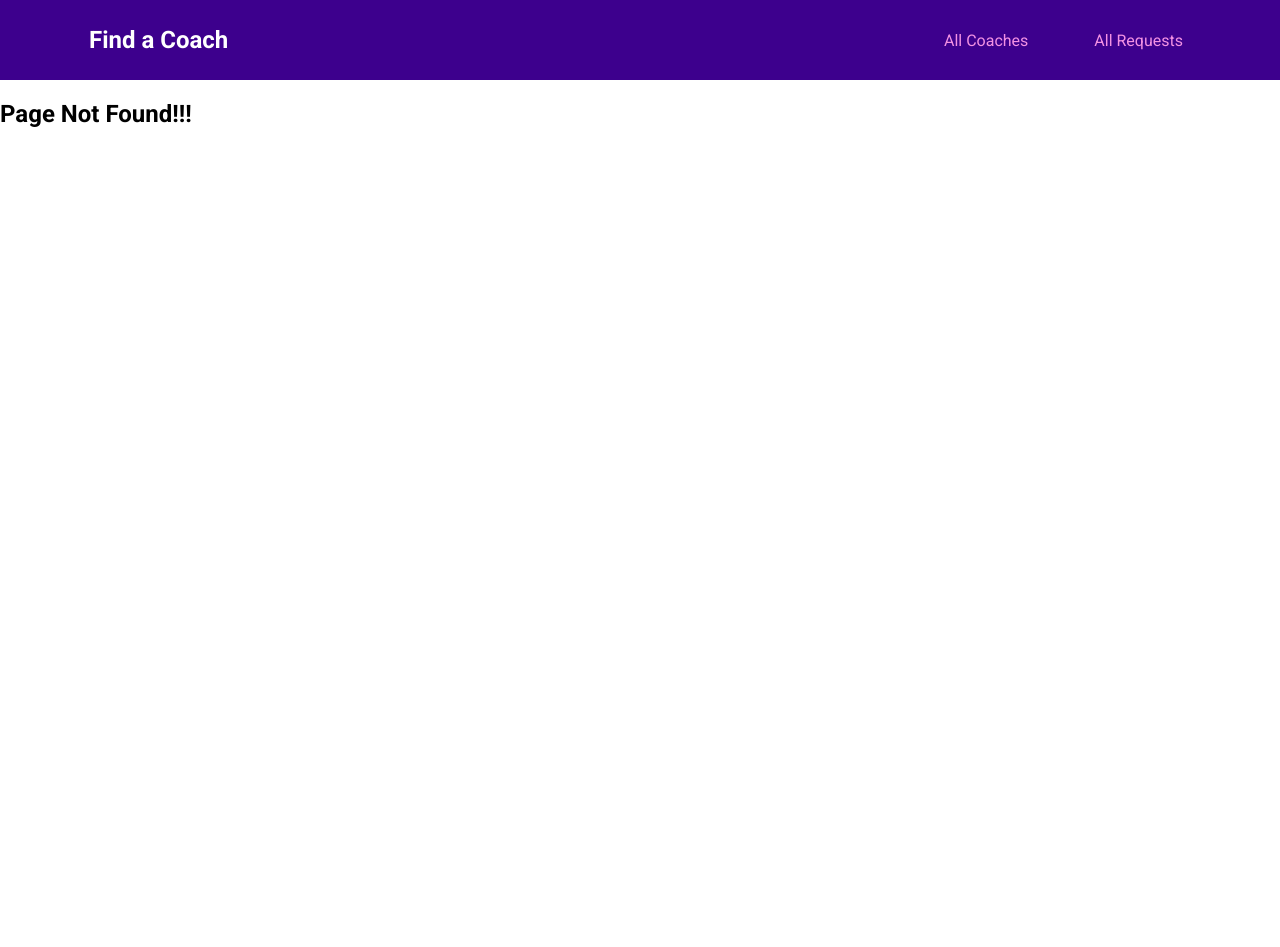
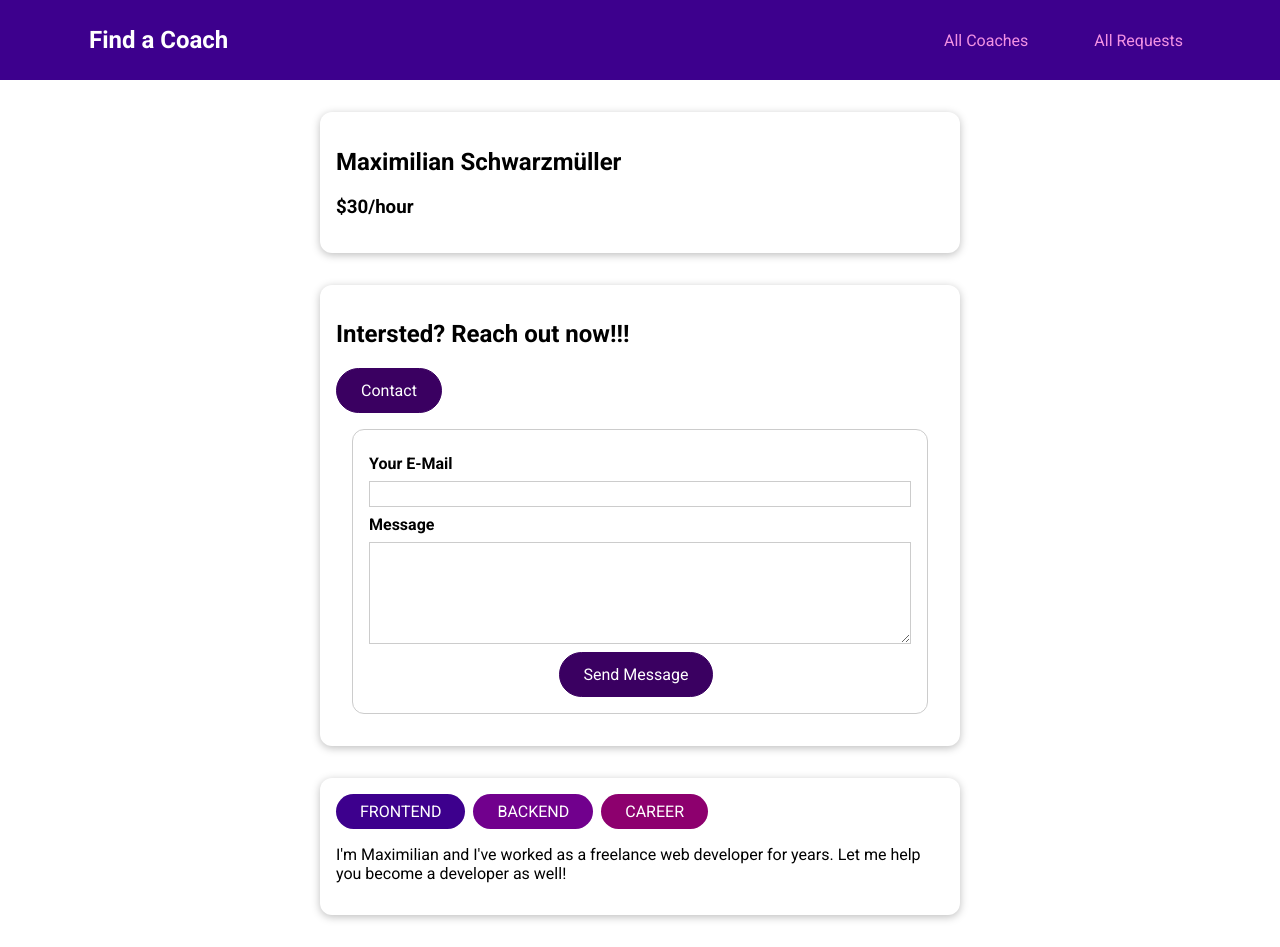
Before and after one commit to danieltrusca/FindACoach-VueJS, a Vue app: page /coaches/c1/contact in a window 1280 px wide. Before the commit this address had no page. Before the commit the page ends 800 px from the top, so only its background shows below. Built offline with nearby package versions, Linux system fonts and the light colour scheme.

Commit message:
working on contact form

```diff
--- a/src/pages/requests/ContactCoach.vue
+++ b/src/pages/requests/ContactCoach.vue
@@ -1,5 +1,93 @@
 <template>
-  <section>
-    Contact this Coach
-  </section>
+  <form @submit.prevent="submitForm">
+    <div class="form-control">
+      <label for="email">Your E-Mail</label>
+      <input type="email" id="email" v-model.trim="email" />
+    </div>
+    <div class="form-control">
+      <label for="message">Message</label>
+      <textarea rows="5" id="message" v-model.trim="message"></textarea>
+    </div>
+    <p class="errors" v-if="!formIsValid">
+      Please enter a valid email and non-empty message.
+    </p>
+    <div class="actions">
+      <base-button>Send Message</base-button>
+    </div>
+  </form>
 </template>
+
+<script>
+export default {
+  data() {
+    return {
+      email: '',
+      message: '',
+      formIsValid: true
+    };
+  },
+  methods: {
+    submitForm() {
+      this.formIsValid = true;
+      if (
+        this.email === '' ||
+        !this.email.includes('@') ||
+        this.message === ''
+      ) {
+        this.formIsValid = false;
+        return;
+      }
+      this.$store.dispatch('requests/contactCoach', {
+        email: this.email,
+        message: this.message,
+        coachId: this.$route.id
+      });
+      this.$router.replace('/coaches');
+    }
+  }
+};
+</script>
+
+<style scoped>
+form {
+  margin: 1rem;
+  border: 1px solid #ccc;
+  border-radius: 12px;
+  padding: 1rem;
+}
+
+.form-control {
+  margin: 0.5rem 0;
+}
+
+label {
+  font-weight: bold;
+  margin-bottom: 0.5rem;
+  display: block;
+}
+
+input,
+textarea {
+  display: block;
+  width: 100%;
+  font: inherit;
+  border: 1px solid #ccc;
+  padding: 0.15rem;
+}
+
+input:focus,
+textarea:focus {
+  border-color: #3d008d;
+  background-color: #faf6ff;
+  outline: none;
+}
+
+.errors {
+  font-weight: bold;
+  color: red;
+}
+
+.actions {
+  text-align: center;
+}
+</style>
--- a/src/router.js
+++ b/src/router.js
@@ -16,7 +16,7 @@
       path: '/coaches/:id',
       component: CoachDetail,
       props: true,
-      children: [{ path: '/contact', component: ContactCoach }]
+      children: [{ path: 'contact', component: ContactCoach }]
     },
     { path: '/register', component: ContactRegistration },
     { path: '/requests', component: RequestsReceived },
```
